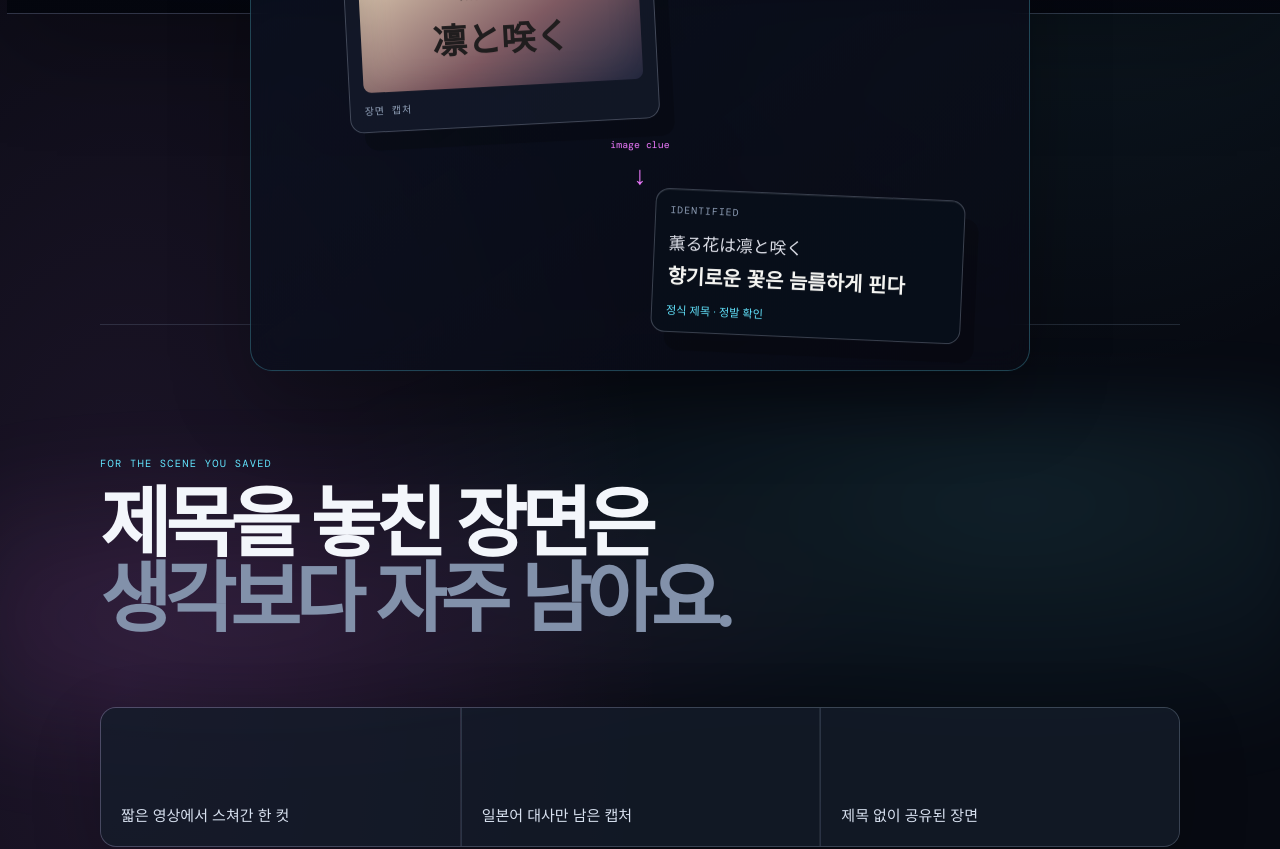
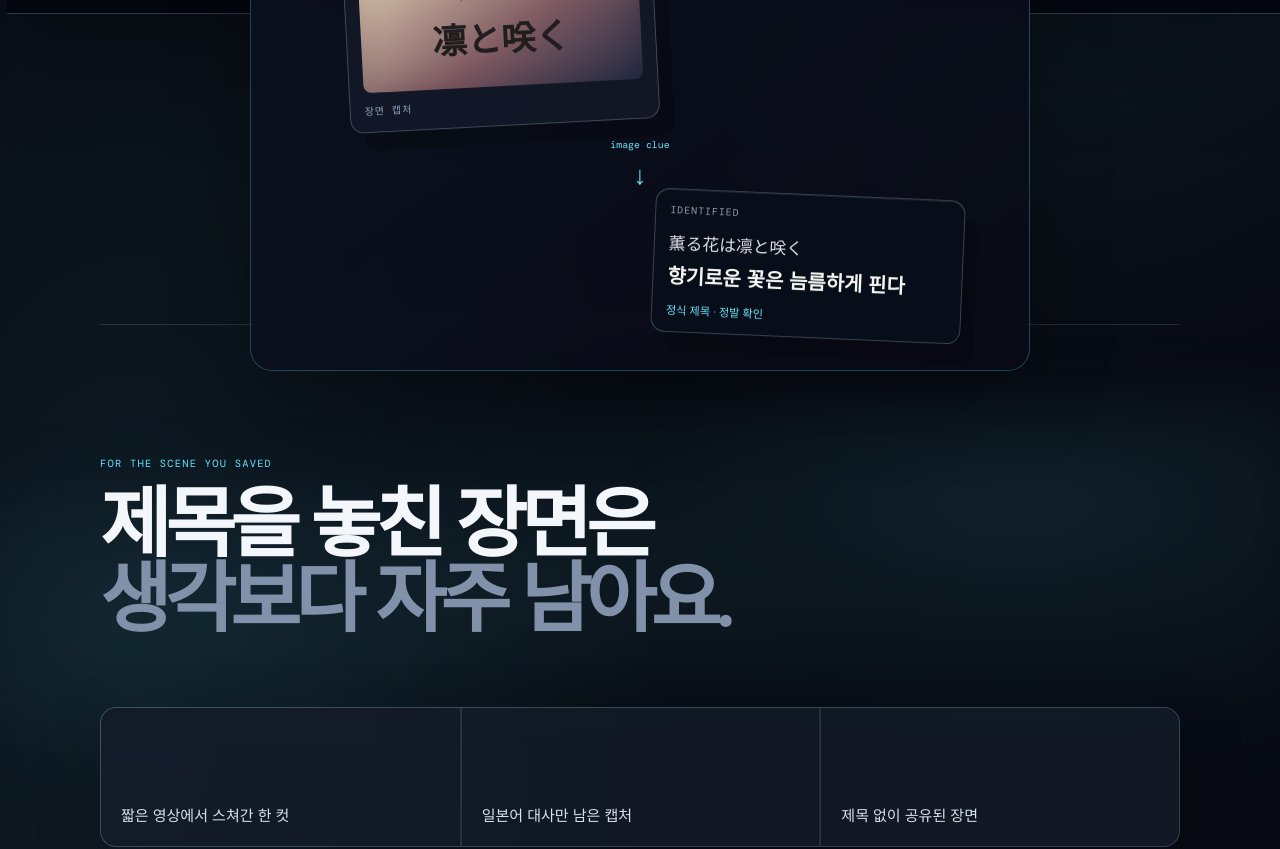
Before and after one commit to danker1104/20260906, a Next.js app: page / in a window 1280 px wide. Shown: the part 820-1669 px from the top of the page. Built offline with nearby package versions, Linux system fonts and the light colour scheme.

Commit message:
refactor: unify interface accent colors

```diff
--- a/src/app/globals.css
+++ b/src/app/globals.css
@@ -1,9 +1,9 @@
 @import url('https://fonts.googleapis.com/css2?family=DM+Mono:wght@400;500&family=Manrope:wght@400;500;600;700;800&family=Onest:wght@400;500;600;700&display=swap');
 
-:root { --ink: #f5f5f2; --muted: #9b9b9a; --line: #2a2b2e; --surface: #141518; --surface-raised: #1b1d21; --accent: #c7f36b; --violet: #a78bfa; --danger: #ff8d85; }
+:root { --ink: #f5f5f2; --muted: #9b9b9a; --line: #2a2b2e; --surface: #141518; --surface-raised: #1b1d21; --accent: #63e6ff; --violet: var(--accent); --danger: #ff8d85; }
 * { box-sizing: border-box; }
 html { background: #0a0b0d; overflow-x: hidden; }
-body { position: relative; margin: 0; min-height: 100%; overflow-x: hidden; background: radial-gradient(ellipse 70% 42% at 78% 0%, rgba(91, 78, 145, .34) 0, rgba(32, 34, 43, .18) 42%, transparent 76%), radial-gradient(ellipse 48% 32% at 4% 18%, rgba(199, 243, 107, .09), transparent 72%), #0a0b0d; color: var(--ink); font-family: 'Manrope', sans-serif; }
+body { position: relative; margin: 0; min-height: 100%; overflow-x: hidden; background: radial-gradient(ellipse 70% 42% at 78% 0%, rgba(99, 230, 255, .2) 0, rgba(32, 34, 43, .18) 42%, transparent 76%), radial-gradient(ellipse 48% 32% at 4% 18%, rgba(99, 230, 255, .09), transparent 72%), #0a0b0d; color: var(--ink); font-family: 'Manrope', sans-serif; }
 body::before { position: fixed; inset: 0; z-index: -1; background-image: linear-gradient(rgba(245, 245, 242, .025) 1px, transparent 1px), linear-gradient(90deg, rgba(245, 245, 242, .025) 1px, transparent 1px); background-size: 72px 72px; content: ''; mask-image: linear-gradient(to bottom, black, transparent 78%); pointer-events: none; }
 button, input { font: inherit; }
 button { cursor: pointer; }
@@ -46,12 +46,12 @@ a { color: inherit; }
 .stage-row small { color: var(--muted); }
 .stage-dot { width: 10px; height: 10px; border: 1px solid var(--muted); border-radius: 50%; }
 .stage-row.stage-success .stage-dot { border-color: var(--accent); background: var(--accent); }
-.stage-row.stage-progress .stage-dot { border-color: var(--violet); box-shadow: 0 0 0 4px rgba(167, 139, 250, .15); }
+.stage-row.stage-progress .stage-dot { border-color: var(--accent); box-shadow: 0 0 0 4px rgba(99, 230, 255, .15); }
 .result-heading { display: flex; align-items: end; justify-content: space-between; gap: 20px; }
 .partial-note { max-width: 320px; margin: 0; color: #f5d58c; font-size: .82rem; line-height: 1.5; }
 .candidate-list { display: grid; gap: 12px; margin-top: 30px; }
 .candidate-card { display: grid; grid-template-columns: 64px 1fr; gap: 24px; padding: 24px; border: 1px solid var(--line); background: var(--surface); }
-.candidate-primary { border-color: #67763e; background: linear-gradient(110deg, rgba(199, 243, 107, .08), var(--surface) 42%); }
+.candidate-primary { border-color: #3d7280; background: linear-gradient(110deg, rgba(99, 230, 255, .08), var(--surface) 42%); }
 .candidate-rank { color: var(--accent); }
 .candidate-content h3 { margin: 0; font-size: clamp(1.55rem, 3vw, 2.5rem); letter-spacing: -.06em; }
 .japanese-title-heading { color: var(--ink); }
@@ -61,7 +61,7 @@ a { color: inherit; }
 .korean-title { margin: 8px 0 0; color: var(--ink); font-size: 1.2rem; }
 .badge-row { display: flex; flex-wrap: wrap; gap: 8px; margin-top: 18px; }
 .badge-row span { padding: 6px 8px; border: 1px solid #41434a; color: #d4d5d1; font-size: .72rem; }
-.state-panel { padding: 28px; border: 1px solid #5c6442; background: rgba(199, 243, 107, .06); }
+.state-panel { padding: 28px; border: 1px solid #3d7280; background: rgba(99, 230, 255, .06); }
 .state-panel h2 { margin: 8px 0; letter-spacing: -.04em; }
 .state-panel p { color: var(--muted); }
 .state-kicker { color: var(--accent); font-family: 'DM Mono', monospace; font-size: .72rem; }
@@ -87,7 +87,7 @@ a { color: inherit; }
 .spline-hero-scene[data-scene-context="app"] { transform: translate3d(calc(4% + var(--scene-x, 0px)), calc(2% + var(--scene-y, 0px)), 0) scale(1.08); mask-image: radial-gradient(70% 70% at 74% 30%, #000 55%, transparent 92%); -webkit-mask-image: radial-gradient(70% 70% at 74% 30%, #000 55%, transparent 92%); }
 .spline-hero-scene[data-scene-context="app"].is-loaded { opacity: .5; }
 .spline-hero-frame { display: block; width: 100%; height: 100%; border: 0; background: transparent; pointer-events: auto; filter: saturate(1.04); }
-.site-hero::before { position: absolute; inset: 7% -12% 10% 24%; z-index: -1; background: linear-gradient(118deg, transparent 4%, rgba(167, 139, 250, .13) 40%, rgba(199, 243, 107, .08) 72%, transparent 94%); clip-path: polygon(18% 0, 100% 11%, 86% 100%, 0 84%); content: ''; filter: blur(28px); pointer-events: none; }
+.site-hero::before { position: absolute; inset: 7% -12% 10% 24%; z-index: -1; background: linear-gradient(118deg, transparent 4%, rgba(99, 230, 255, .13) 40%, rgba(99, 230, 255, .08) 72%, transparent 94%); clip-path: polygon(18% 0, 100% 11%, 86% 100%, 0 84%); content: ''; filter: blur(28px); pointer-events: none; }
 .site-hero::after { position: absolute; inset: 0; z-index: -1; background: linear-gradient(90deg, rgba(10, 11, 13, .76) 0%, rgba(10, 11, 13, .4) 44%, rgba(10, 11, 13, .14) 100%), linear-gradient(0deg, rgba(10, 11, 13, .58), transparent 46%, rgba(10, 11, 13, .2)); content: ''; pointer-events: none; }
 .site-hero-copy { position: relative; z-index: 2; width: min(100%, 720px); }
 .site-eyebrow { margin: 0; color: var(--violet); font-family: 'DM Mono', monospace; font-size: .68rem; letter-spacing: .08em; text-transform: uppercase; }
@@ -97,10 +97,10 @@ a { color: inherit; }
 .site-actions { display: flex; align-items: center; gap: 24px; margin-top: 36px; }
 .site-primary-cta { display: inline-flex; align-items: center; gap: 22px; min-height: 54px; padding: 0 20px; background: var(--accent); color: #12140e; font-weight: 800; text-decoration: none; }
 .site-primary-cta, .site-text-cta { transition: transform .2s ease, background-color .2s ease, color .2s ease; }
-.site-primary-cta:hover { transform: translateY(-2px); background: #d5ff82; }
+.site-primary-cta:hover { transform: translateY(-2px); background: #b8f6ff; }
 .site-primary-cta span { font-size: 1.2rem; }
 .site-text-cta { color: var(--muted); font-size: .82rem; text-decoration: underline; text-underline-offset: 4px; }
-.search-story { position: relative; min-height: 470px; padding: 32px 28px; border: 1px solid rgba(167, 139, 250, .3); background: radial-gradient(ellipse 70% 45% at 72% 12%, rgba(167, 139, 250, .28), transparent 70%), linear-gradient(145deg, rgba(31, 33, 43, .94), rgba(20, 21, 24, .88)); box-shadow: inset 0 1px 0 rgba(245, 245, 242, .08), 0 28px 80px rgba(0, 0, 0, .2); }
+.search-story { position: relative; min-height: 470px; padding: 32px 28px; border: 1px solid rgba(99, 230, 255, .3); background: radial-gradient(ellipse 70% 45% at 72% 12%, rgba(99, 230, 255, .2), transparent 70%), linear-gradient(145deg, rgba(31, 33, 43, .94), rgba(20, 21, 24, .88)); box-shadow: inset 0 1px 0 rgba(245, 245, 242, .08), 0 28px 80px rgba(0, 0, 0, .2); }
 .story-image-card, .story-result-card { position: relative; width: min(100%, 310px); padding: 18px; border: 1px solid #454751; background: #20222a; box-shadow: 14px 18px 0 rgba(0, 0, 0, .2); }
 .story-image-card { margin-left: 8%; transform: rotate(-4deg); }
 .story-result-card { margin: -10px 4% 0 auto; transform: rotate(3deg); background: #15171d; }
@@ -109,7 +109,7 @@ a { color: inherit; }
 .manga-frame span { font-size: 1.25rem; }.manga-frame strong { font-size: 2.15rem; }.story-result-card p { margin: 22px 0 7px; color: #dddfe8; font-family: Georgia, serif; font-size: 1.05rem; }.story-result-card strong { display: block; color: var(--ink); font-size: 1.25rem; }.story-result-card small { display: block; margin-top: 18px; color: var(--accent); font-size: .7rem; }.story-line { display: grid; width: 80px; margin: 20px auto; color: var(--violet); font-family: 'DM Mono', monospace; font-size: .62rem; text-align: center; }.story-line i { margin-top: 8px; font-size: 1.6rem; font-style: normal; }
 .situation-band { padding: 110px 0; border-top: 1px solid var(--line); border-bottom: 1px solid var(--line); }.situation-band h2, .section-intro h2, .install-band h2 { margin: 18px 0 0; font-size: clamp(2.4rem, 6vw, 5.8rem); line-height: .95; letter-spacing: -.09em; }.situation-band h2 em { color: var(--muted); font-style: normal; }.situation-grid { display: grid; grid-template-columns: repeat(3, 1fr); gap: 1px; margin-top: 76px; background: var(--line); }.situation-grid p { min-height: 130px; margin: 0; padding: 20px; background: var(--surface); color: #d4d5d1; }
 .steps-section, .result-example { padding: 120px 0; }.steps-section { display: grid; grid-template-columns: .8fr 1.2fr; gap: 80px; }.steps-grid { display: grid; gap: 1px; background: var(--line); }.step-item { padding: 28px; background: var(--surface); }.step-item span { color: var(--accent); font-family: 'DM Mono', monospace; font-size: .75rem; }.step-item h3 { margin: 36px 0 10px; font-size: 1.25rem; }.step-item p { max-width: 280px; margin: 0; color: var(--muted); font-size: .85rem; line-height: 1.6; }
-.result-example { display: grid; grid-template-columns: .8fr 1.2fr; gap: 80px; border-top: 1px solid var(--line); }.example-result-card { padding: 38px; border: 1px solid #454751; background: linear-gradient(120deg, rgba(167, 139, 250, .12), var(--surface) 50%); }.example-label, .example-korean span { color: var(--violet); font-family: 'DM Mono', monospace; font-size: .68rem; letter-spacing: .08em; text-transform: uppercase; }.example-result-card h3 { margin: 18px 0 4px; font-family: Georgia, serif; font-size: clamp(2rem, 5vw, 4.3rem); font-weight: 400; }.example-pronunciation { margin: 0; color: var(--muted); }.example-korean { margin-top: 74px; padding-top: 20px; border-top: 1px solid var(--line); }.example-korean strong { display: block; margin-top: 10px; font-size: 1.35rem; }.example-korean p { margin: 10px 0 0; color: var(--accent); font-size: .76rem; }.example-korean b { color: var(--muted); }
+.result-example { display: grid; grid-template-columns: .8fr 1.2fr; gap: 80px; border-top: 1px solid var(--line); }.example-result-card { padding: 38px; border: 1px solid #454751; background: linear-gradient(120deg, rgba(99, 230, 255, .1), var(--surface) 50%); }.example-label, .example-korean span { color: var(--violet); font-family: 'DM Mono', monospace; font-size: .68rem; letter-spacing: .08em; text-transform: uppercase; }.example-result-card h3 { margin: 18px 0 4px; font-family: Georgia, serif; font-size: clamp(2rem, 5vw, 4.3rem); font-weight: 400; }.example-pronunciation { margin: 0; color: var(--muted); }.example-korean { margin-top: 74px; padding-top: 20px; border-top: 1px solid var(--line); }.example-korean strong { display: block; margin-top: 10px; font-size: 1.35rem; }.example-korean p { margin: 10px 0 0; color: var(--accent); font-size: .76rem; }.example-korean b { color: var(--muted); }
 .privacy-band { display: grid; grid-template-columns: 1fr 1fr; gap: 80px; padding: 76px 0; border-top: 1px solid var(--line); border-bottom: 1px solid var(--line); }.privacy-band h2 { margin: 18px 0 0; font-size: clamp(1.8rem, 4vw, 3.4rem); letter-spacing: -.07em; }.privacy-band > p { align-self: end; max-width: 460px; margin: 0; color: var(--muted); font-size: .88rem; line-height: 1.75; }.install-band { padding: 120px 0 140px; }.install-actions { display: flex; align-items: center; gap: 22px; margin-top: 36px; }.install-actions .site-primary-cta { border: 0; margin-top: 0; font-size: .9rem; }.install-status { margin: 36px 0 0; color: var(--accent); font-size: .86rem; }.site-footer { display: flex; align-items: center; justify-content: space-between; gap: 20px; padding-top: 22px; border-top: 1px solid var(--line); color: var(--muted); font-size: .76rem; }.site-footer a { color: var(--ink); text-decoration: none; }
 @media (max-width: 700px) { .app-shell { padding: 20px 18px 32px; } .topbar-note { display: none; } .hero { grid-template-columns: 1fr; gap: 56px; padding: 70px 0 58px; } .hero-signal { margin-left: 0; } .section-heading, .result-heading, .footer { align-items: flex-start; flex-direction: column; } .preview-grid { grid-template-columns: 1fr; } .candidate-card { grid-template-columns: 1fr; gap: 12px; padding: 18px; } }
 @media (max-width: 700px) { .site-shell { padding: 18px 20px 28px; }.site-nav nav a:not(.nav-cta) { display: none; }.site-nav nav { gap: 0; }.site-hero { display: block; min-height: 0; padding: 76px 0 72px; }.site-hero h1 { font-size: clamp(4.3rem, 21vw, 7rem); line-height: .94; }.site-actions { align-items: flex-start; flex-direction: column; gap: 20px; }.search-story { min-height: 430px; margin-top: 70px; padding: 24px 14px; }.story-image-card { margin-left: 2%; }.story-result-card { margin-right: 2%; }.situation-band, .steps-section, .result-example, .install-band { padding: 76px 0; }.situation-grid, .steps-section, .result-example, .privacy-band { grid-template-columns: 1fr; }.situation-grid { margin-top: 44px; }.situation-grid p { min-height: auto; }.section-intro { margin-bottom: 38px; }.privacy-band { gap: 32px; padding: 64px 0; }.site-footer { align-items: flex-start; flex-direction: column; gap: 12px; }.spline-hero-frame { pointer-events: none; } }
@@ -148,8 +148,8 @@ a { color: inherit; }
 	--site-white: #f3f6fb;
 	--site-muted: #b8c1d3;
 	--site-line: rgba(224, 235, 255, .17);
-	--site-cyan: #63e6ff;
-	--site-magenta: #ef7bff;
+	--site-cyan: var(--accent);
+	--site-magenta: var(--accent);
 	width: min(100%, 1360px);
 	padding: 24px 32px 42px;
 	color: var(--site-white);
@@ -185,7 +185,7 @@ a { color: inherit; }
 	background: rgba(7, 10, 20, .16);
 	box-shadow: 0 28px 100px rgba(0, 0, 0, .3), inset 0 1px 0 rgba(255, 255, 255, .12);
 }
-.site-hero::before { inset: 18% -8% 24% 8%; clip-path: none; background: radial-gradient(ellipse at 64% 42%, rgba(99, 230, 255, .16), transparent 42%), radial-gradient(ellipse at 24% 70%, rgba(239, 123, 255, .13), transparent 46%); filter: blur(48px); }
+.site-hero::before { inset: 18% -8% 24% 8%; clip-path: none; background: radial-gradient(ellipse at 64% 42%, rgba(99, 230, 255, .16), transparent 42%), radial-gradient(ellipse at 24% 70%, rgba(99, 230, 255, .1), transparent 46%); filter: blur(48px); }
 .site-hero::after { background: radial-gradient(58% 62% at 76% 44%, rgba(0, 220, 255, .16), transparent 62%), linear-gradient(90deg, rgba(4, 6, 14, .74), rgba(4, 6, 14, .2) 58%, rgba(4, 6, 14, .05) 100%), linear-gradient(0deg, rgba(4, 6, 14, .95) 0%, rgba(4, 6, 14, .3) 22%, transparent 46%, rgba(4, 6, 14, .14) 100%); }
 .site-hero-copy { position: relative; width: min(100%, 780px); text-align: left; }
 .site-hero-copy::before { content: ''; position: absolute; inset: -18% -22% -12% -10%; z-index: -1; background: radial-gradient(55% 65% at 100% 35%, rgba(99, 230, 255, .22), transparent 72%); filter: blur(46px); pointer-events: none; }
@@ -224,7 +224,7 @@ a { color: inherit; }
 .step-item:hover { border-color: rgba(99, 230, 255, .28); }
 .step-item span, .example-label, .example-korean span { color: var(--site-cyan); }
 .result-example { border-top-color: var(--site-line); }
-.example-result-card { border: 1px solid rgba(239, 123, 255, .3); border-radius: 18px; background: linear-gradient(135deg, rgba(29, 21, 48, .74), rgba(12, 17, 30, .82) 58%); box-shadow: inset 0 1px 0 rgba(255, 255, 255, .08), 0 24px 70px rgba(0, 0, 0, .2); }
+.example-result-card { border: 1px solid rgba(99, 230, 255, .3); border-radius: 18px; background: linear-gradient(135deg, rgba(18, 34, 48, .74), rgba(12, 17, 30, .82) 58%); box-shadow: inset 0 1px 0 rgba(255, 255, 255, .08), 0 24px 70px rgba(0, 0, 0, .2); }
 .example-result-card h3 { color: var(--site-white); }
 .example-korean { border-top-color: var(--site-line); }
 .example-korean p { color: var(--site-cyan); }
@@ -260,7 +260,7 @@ a { color: inherit; }
 
 /* The page continues as a calmer, ink-settled workspace below the hero. */
 body {
-	background: radial-gradient(ellipse 68% 30% at 84% 7%, rgba(99, 230, 255, .13), transparent 70%), radial-gradient(ellipse 58% 34% at 10% 35%, rgba(239, 123, 255, .1), transparent 72%), #070a12;
+	background: radial-gradient(ellipse 68% 30% at 84% 7%, rgba(99, 230, 255, .13), transparent 70%), radial-gradient(ellipse 58% 34% at 10% 35%, rgba(99, 230, 255, .08), transparent 72%), #070a12;
 }
 .site-shell > .motion-reveal {
 	position: relative;
@@ -294,7 +294,7 @@ body {
 	position: absolute;
 	inset: 12% -12% 8%;
 	z-index: -1;
-	background: radial-gradient(ellipse at 20% 42%, rgba(239, 123, 255, .11), transparent 42%), radial-gradient(ellipse at 78% 20%, rgba(99, 230, 255, .1), transparent 46%);
+	background: radial-gradient(ellipse at 20% 42%, rgba(99, 230, 255, .08), transparent 42%), radial-gradient(ellipse at 78% 20%, rgba(99, 230, 255, .1), transparent 46%);
 	filter: blur(36px);
 	content: '';
 	pointer-events: none;
@@ -315,7 +315,7 @@ body {
 .step-item:hover { background: rgba(28, 39, 59, .9); transform: translateX(10px); }
 .result-example { align-items: start; }
 .example-result-card { position: relative; overflow: hidden; }
-.example-result-card::before { position: absolute; top: -80px; right: -60px; width: 220px; height: 220px; border-radius: 50%; background: rgba(239, 123, 255, .14); filter: blur(20px); content: ''; pointer-events: none; }
+.example-result-card::before { position: absolute; top: -80px; right: -60px; width: 220px; height: 220px; border-radius: 50%; background: rgba(99, 230, 255, .1); filter: blur(20px); content: ''; pointer-events: none; }
 .example-result-card h3 { position: relative; text-wrap: balance; }
 .privacy-band { border-radius: 18px; padding: 76px 0; background: linear-gradient(110deg, rgba(12, 19, 34, .72), rgba(11, 15, 26, .38)); }
 .privacy-band h2 { color: var(--site-white); }
```
